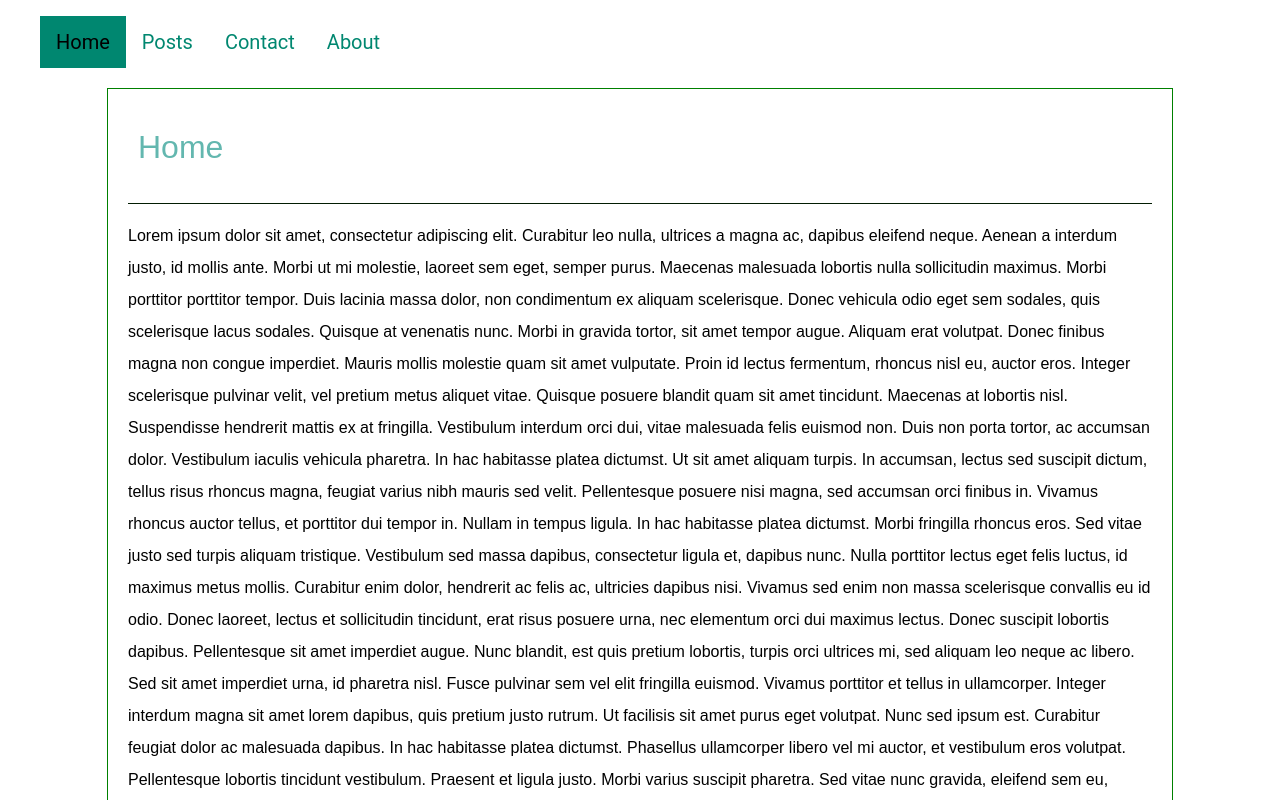
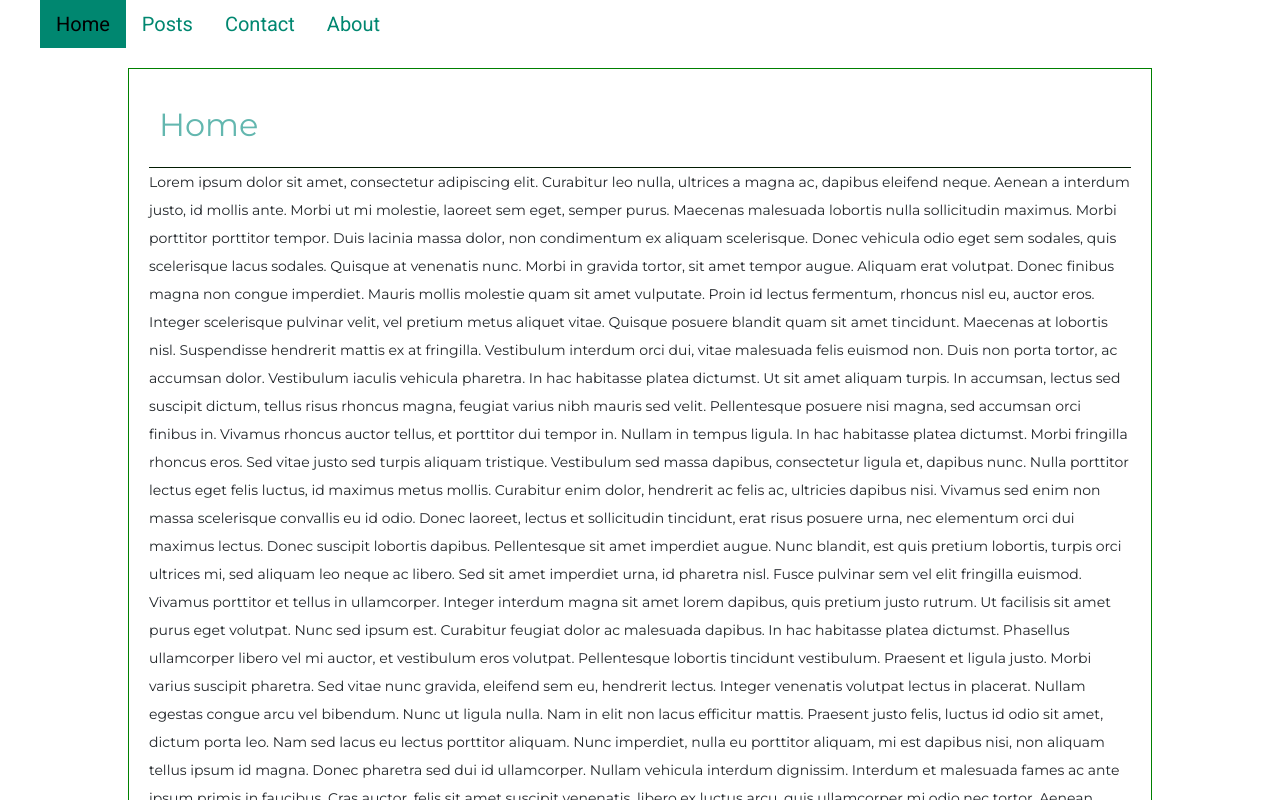
Before and after one commit to adrabczyk90/comarch-app, an Angular app: page /home in a window 1280 px wide. Shown: the top 800 px of the page. Built offline with nearby package versions, Linux system fonts and the light colour scheme.

Commit message:
adding redme changes

```diff
--- a/angular.json
+++ b/angular.json
@@ -27,6 +27,7 @@
               "src/assets"
             ],
             "styles": [
+              "./node_modules/@angular/material/prebuilt-themes/indigo-pink.css",
               "src/styles.css"
             ],
             "scripts": []
@@ -94,6 +95,7 @@
               "src/assets"
             ],
             "styles": [
+              "./node_modules/@angular/material/prebuilt-themes/indigo-pink.css",
               "src/styles.css"
             ],
             "scripts": []
--- a/package.json
+++ b/package.json
@@ -11,13 +11,16 @@
   "private": true,
   "dependencies": {
     "@angular/animations": "~12.2.0",
+    "@angular/cdk": "^12.2.9",
     "@angular/common": "~12.2.0",
     "@angular/compiler": "~12.2.0",
     "@angular/core": "~12.2.0",
     "@angular/forms": "~12.2.0",
+    "@angular/material": "^12.2.9",
     "@angular/platform-browser": "~12.2.0",
     "@angular/platform-browser-dynamic": "~12.2.0",
     "@angular/router": "~12.2.0",
+    "bootstrap": "^5.1.2",
     "rxjs": "~6.6.0",
     "tslib": "^2.3.0",
     "zone.js": "~0.11.4"
--- a/src/index.html
+++ b/src/index.html
@@ -6,8 +6,16 @@
   <base href="/">
   <meta name="viewport" content="width=device-width, initial-scale=1">
   <link rel="icon" type="image/x-icon" href="favicon.ico">
+  <link rel="preconnect" href="https://fonts.gstatic.com">
+  <link href="https://fonts.googleapis.com/css2?family=Roboto:wght@300;400;500&display=swap" rel="stylesheet">
+  <link href="https://fonts.googleapis.com/icon?family=Material+Icons" rel="stylesheet">
+  <link rel="stylesheet" href="https://stackpath.bootstrapcdn.com/bootstrap/4.1.3/css/bootstrap.min.css" integrity="sha384-MCw98/SFnGE8fJT3GXwEOngsV7Zt27NXFoaoApmYm81iuXoPkFOJwJ8ERdknLPMO" crossorigin="anonymous">
+  <script src="https://ajax.googleapis.com/ajax/libs/jquery/3.5.1/jquery.min.js"></script>
+  <script src="https://maxcdn.bootstrapcdn.com/bootstrap/3.4.1/js/bootstrap.min.js"></script>
+  <link href="https://fonts.googleapis.com/css?family=Courgette|Merriweather|Montserrat|Pacifico&display=swap" rel="stylesheet">
+
 </head>
-<body>
+<body class="mat-typography">
   <app-root></app-root>
 </body>
 </html>
--- a/src/styles.css
+++ b/src/styles.css
@@ -1,4 +1,2 @@
-body {
-    margin: 0;
-    font-family: Arial, Helvetica, sans-serif;
-  }
+html, body { height: 100%; }
+body { margin: 0; font-family: Roboto, "Helvetica Neue", sans-serif; }
```
Also changed, not shown: 2 other files (tests, documents, lock files or other folders).
